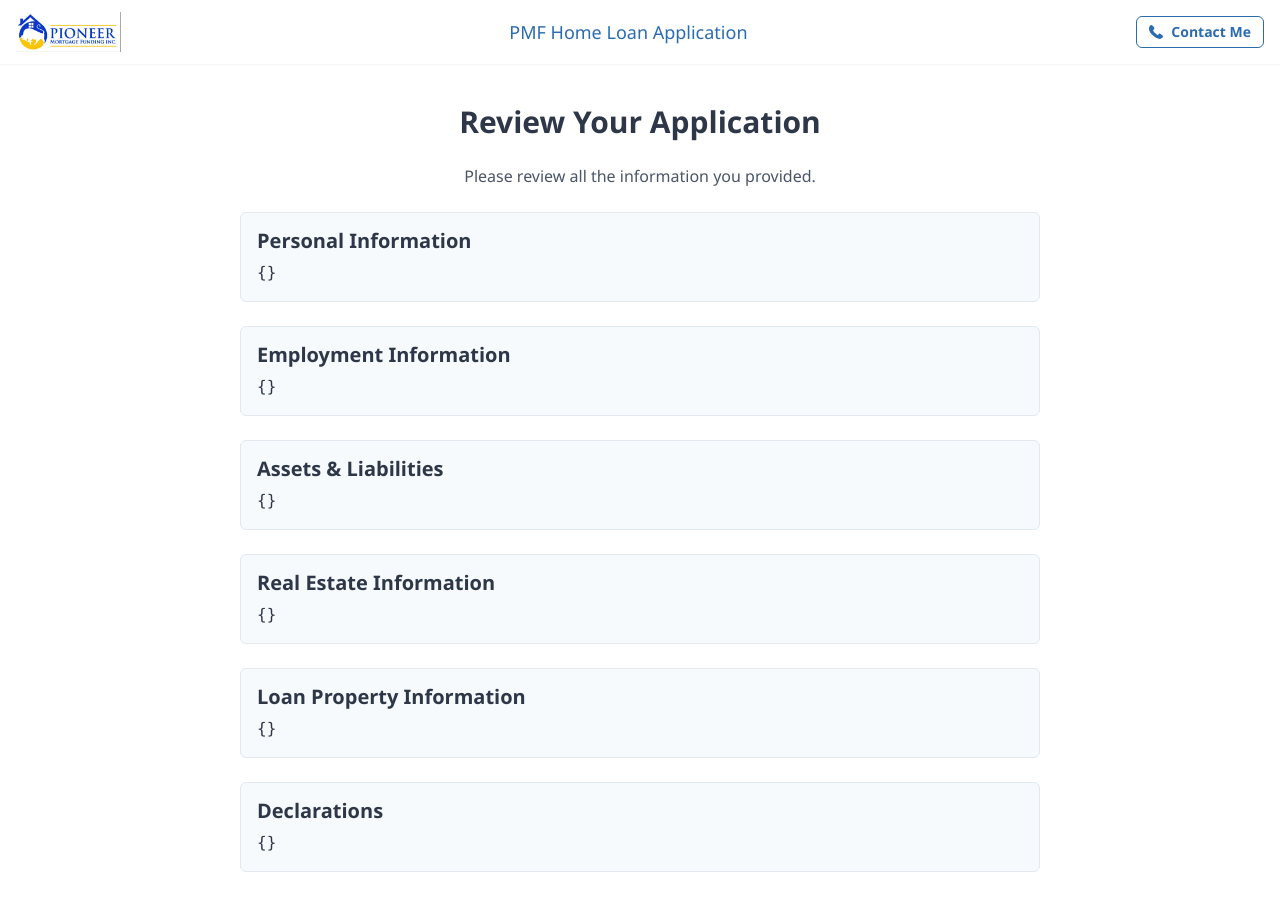
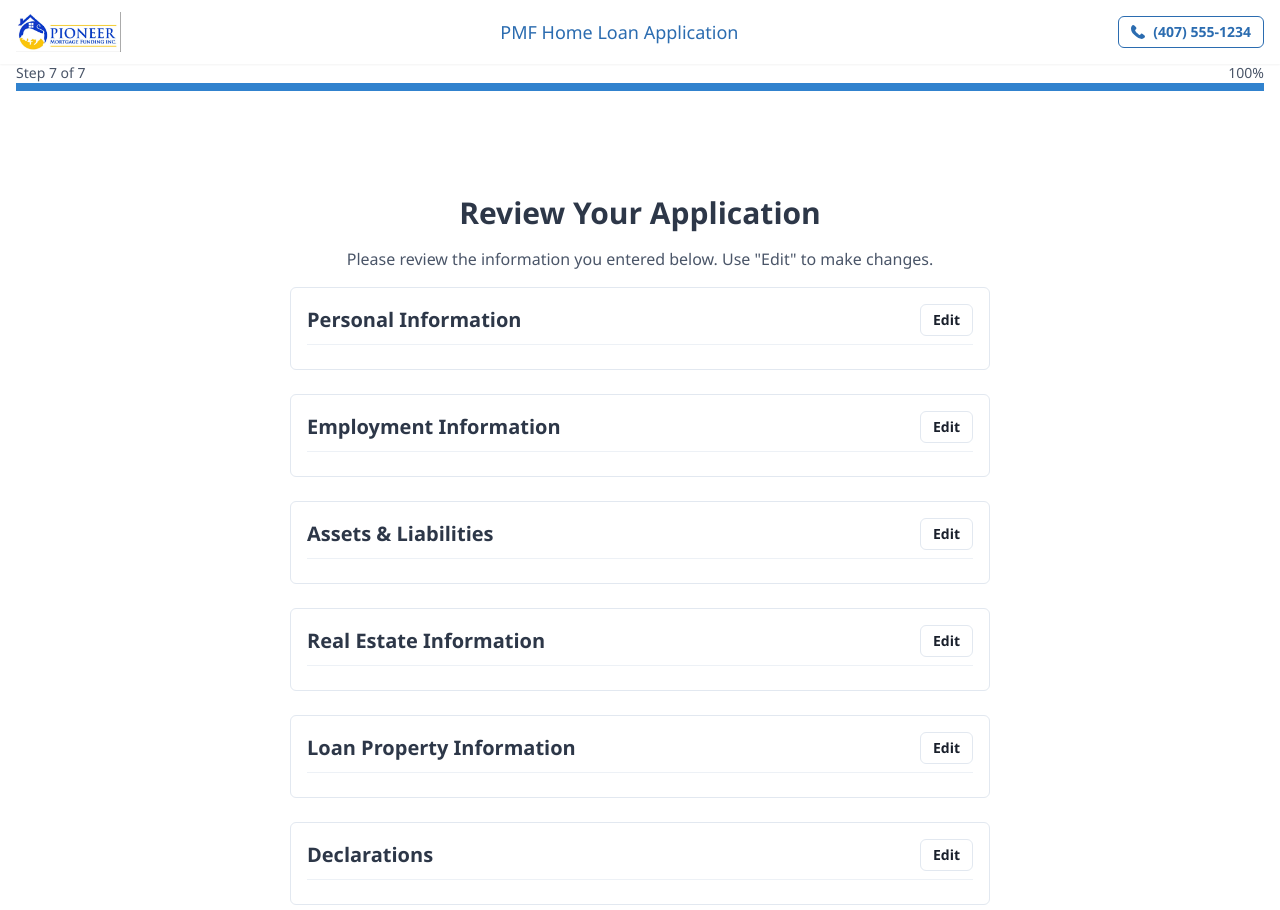
Before and after one commit to tomiwaaluko/mortgage-app, a React (Create React App) app: page /review in a window 1280 px wide. Shown: the top 910 px of the page. Built offline with nearby package versions, Linux system fonts and the light colour scheme.

Commit message:
Every field working properly and header completed but need to work on how to email shows up. right now it's half pretty half JSON

```diff
--- a/package.json
+++ b/package.json
@@ -5,6 +5,7 @@
   "dependencies": {
     "@chakra-ui/icons": "^2.2.4",
     "@chakra-ui/react": "^2.10.9",
+    "@emailjs/browser": "^4.4.1",
     "@emotion/react": "^11.14.0",
     "@emotion/styled": "^11.14.1",
     "@hookform/resolvers": "^5.1.1",
--- a/src/components/DeclarationsPage.tsx
+++ b/src/components/DeclarationsPage.tsx
@@ -41,7 +41,7 @@ const schema = yup.object({
 
 export const DeclarationsPage: React.FC = () => {
   const navigate = useNavigate();
-  const { updateDeclarations } = useLoanApp();
+  const { data, updateDeclarations } = useLoanApp();
 
   const {
   handleSubmit,
@@ -66,6 +66,7 @@ export const DeclarationsPage: React.FC = () => {
     declaredForeclosure: "",
     declaredBankruptcy: "",
     bankruptcyTypes: [],
+    ...data.declarations, // ✅ prefill from context
   },
 });
 
--- a/src/components/LoanPropertyInfoPage.tsx
+++ b/src/components/LoanPropertyInfoPage.tsx
@@ -95,7 +95,7 @@ const getErrorMessage = (err: any) => {
 
 export const LoanPropertyInfoPage: React.FC = () => {
   const navigate = useNavigate();
-  const { updateLoanProperty } = useLoanApp();
+  const { data, updateLoanProperty } = useLoanApp();
 
   const {
     handleSubmit,
@@ -116,7 +116,8 @@ export const LoanPropertyInfoPage: React.FC = () => {
       giftDeposited: "",
       giftSource: "",
       giftValue: "",
-        },
+      ...data.loanProperty, // ✅ merge existing data
+    },
   });
 
   const underContract = watch("underContract");
--- a/src/components/RealEstateInfoPage.tsx
+++ b/src/components/RealEstateInfoPage.tsx
@@ -46,7 +46,7 @@ const getErrorMessage = (err: any) => {
 
 export const RealEstateInfoPage: React.FC = () => {
   const navigate = useNavigate();
-  const { updateRealEstate } = useLoanApp();
+  const { data, updateRealEstate } = useLoanApp();
 
   const {
     handleSubmit,
@@ -59,6 +59,7 @@ export const RealEstateInfoPage: React.FC = () => {
     defaultValues: {
       ownsRealEstate: "",
       properties: [],
+      ...data.realEstate, // ✅ merge saved data if editing
     },
   });
 
--- a/src/components/ReviewPage.tsx
+++ b/src/components/ReviewPage.tsx
@@ -1,82 +1,204 @@
-import React from "react";
-import { Box, Button, Flex, Heading, Text, VStack } from "@chakra-ui/react";
+import React, { useRef, useState } from "react";
+import {
+  Box,
+  Button,
+  Flex,
+  VStack,
+  Heading,
+  Text,
+  Divider,
+  Select,
+  AlertDialog,
+  AlertDialogBody,
+  AlertDialogFooter,
+  AlertDialogHeader,
+  AlertDialogContent,
+  AlertDialogOverlay,
+  useToast,
+} from "@chakra-ui/react";
 import { useNavigate } from "react-router-dom";
+import { useLoanApp } from "../context/LoanAppContext";
 import { AnimatedPage } from "../functions/AnimatedPage";
-import { useLoanApp } from "../context/LoanAppContext";
+import emailjs from "@emailjs/browser";
+
+const DataRow: React.FC<{ label: string; value: any }> = ({ label, value }) => (
+  <Flex justify="space-between" py={1} borderBottom="1px solid #EDF2F7">
+    <Text fontWeight="medium" color="gray.700">
+      {label}
+    </Text>
+    <Text color="gray.800">{String(value)}</Text>
+  </Flex>
+);
 
 export const ReviewPage: React.FC = () => {
   const navigate = useNavigate();
   const { data } = useLoanApp();
+  const toast = useToast();
 
-  const onSubmit = () => {
-    console.log("Submitting Application:", data);
-    // You could POST this to your backend here
-    alert("Application submitted successfully!");
+  const [isDialogOpen, setIsDialogOpen] = useState(false);
+  const [recipient, setRecipient] = useState<string>("Luis Alban");
+  const [isSending, setIsSending] = useState(false);
+  const cancelRef = useRef<HTMLButtonElement>(null);
+
+  const handleSubmit = () => {
+    setIsDialogOpen(true);
+  };
+
+  const handleFinalSubmit = async () => {
+    setIsSending(true);
+
+    // Map recipient to email address
+    const emailMap: Record<string, string> = {
+      "Luis Alban": "lalban@pmfmortgage.com",
+      "Joshua Goff": "jgoff@pmfmortgage.com",
+      "Andy Hall": "ahall@pmfmortgage.com",
+    };
+
+    const recipientEmail = emailMap[recipient];
+
+    try {
+      await emailjs.send(
+        "PMF Lake Mary",
+        "template_sqtn2kq",
+        {
+          to_name: recipient,
+        to_email: recipientEmail,
+
+        personal_fullName: data.personalInfo.fullName,
+        personal_ssn: data.personalInfo.ssn,
+        personal_dob: data.personalInfo.dob,
+        personal_citizenship: data.personalInfo.citizenship,
+        personal_maritalStatus: data.personalInfo.maritalStatus,
+        personal_phone: data.personalInfo.phone,
+        personal_email: data.personalInfo.email,
+        personal_street: data.personalInfo.street,
+        personal_city: data.personalInfo.city,
+        personal_state: data.personalInfo.state,
+        personal_zip: data.personalInfo.zip,
+
+        employment_employerName: data.employmentInfo.employerName,
+        employment_position: data.employmentInfo.position,
+        employment_startDate: data.employmentInfo.startDate,
+        employment_yearsInLineOfWork: data.employmentInfo.yearsInLineOfWork,
+        employment_monthlyIncomeBase: data.employmentInfo.monthlyIncomeBase,
+
+        assets_summary: JSON.stringify(data.assetsLiabilities, null, 2),
+        realEstate_summary: JSON.stringify(data.realEstate, null, 2),
+        loanProperty_summary: JSON.stringify(data.loanProperty, null, 2),
+        declarations_summary: JSON.stringify(data.declarations, null, 2),
+        },
+        "AZ8_cULXf034K-faR"
+      );
+
+      toast({
+        title: "Application sent.",
+        description: `Successfully sent to ${recipient}.`,
+        status: "success",
+        duration: 5000,
+        isClosable: true,
+      });
+
+      setIsDialogOpen(false);
+      // Optionally navigate to thank you
+      // navigate("/");
+    } catch (error) {
+      console.error("Error sending email:", error);
+      toast({
+        title: "Error",
+        description: "There was an issue sending the application.",
+        status: "error",
+        duration: 5000,
+        isClosable: true,
+      });
+    } finally {
+      setIsSending(false);
+    }
   };
 
   return (
     <AnimatedPage>
       <Flex direction="column" minH="100vh" align="center" bg="white" px={4} py={6}>
-        <VStack spacing={6} maxW="800px" w="100%">
+        <VStack spacing={4} maxW="700px" w="100%">
           <Heading as="h2" size="lg" textAlign="center">
             Review Your Application
           </Heading>
           <Text textAlign="center" color="gray.600">
-            Please review all the information you provided.
+            Please review the information you entered below. Use "Edit" to make changes.
           </Text>
 
-          <Box w="100%" p={4} borderWidth="1px" borderRadius="md" bg="gray.50">
-            <Heading size="md" mb={2}>
-              Personal Information
-            </Heading>
-            <pre>{JSON.stringify(data.personalInfo, null, 2)}</pre>
-          </Box>
+          <VStack w="100%" spacing={6} align="stretch">
+            {[
+              { label: "Personal Information", path: "/personal-info", section: data.personalInfo },
+              { label: "Employment Information", path: "/employment-info", section: data.employmentInfo },
+              { label: "Assets & Liabilities", path: "/assets-liabilities", section: data.assetsLiabilities },
+              { label: "Real Estate Information", path: "/real-estate-info", section: data.realEstate },
+              { label: "Loan Property Information", path: "/loan-property-info", section: data.loanProperty },
+              { label: "Declarations", path: "/declarations", section: data.declarations },
+            ].map((s) => (
+              <Box key={s.label} borderWidth="1px" borderRadius="md" p={4}>
+                <Flex justify="space-between" align="center">
+                  <Heading as="h3" size="md">{s.label}</Heading>
+                  <Button size="sm" variant="outline" onClick={() => navigate(s.path)}>
+                    Edit
+                  </Button>
+                </Flex>
+                <Divider my={2} />
+                {Object.entries(s.section).map(([k, v]) => (
+                  <DataRow key={k} label={k} value={v || "-"} />
+                ))}
+              </Box>
+            ))}
+          </VStack>
 
-          <Box w="100%" p={4} borderWidth="1px" borderRadius="md" bg="gray.50">
-            <Heading size="md" mb={2}>
-              Employment Information
-            </Heading>
-            <pre>{JSON.stringify(data.employmentInfo, null, 2)}</pre>
-          </Box>
-
-          <Box w="100%" p={4} borderWidth="1px" borderRadius="md" bg="gray.50">
-            <Heading size="md" mb={2}>
-              Assets & Liabilities
-            </Heading>
-            <pre>{JSON.stringify(data.assetsLiabilities, null, 2)}</pre>
-          </Box>
-
-          <Box w="100%" p={4} borderWidth="1px" borderRadius="md" bg="gray.50">
-            <Heading size="md" mb={2}>
-              Real Estate Information
-            </Heading>
-            <pre>{JSON.stringify(data.realEstate, null, 2)}</pre>
-          </Box>
-
-          <Box w="100%" p={4} borderWidth="1px" borderRadius="md" bg="gray.50">
-            <Heading size="md" mb={2}>
-              Loan Property Information
-            </Heading>
-            <pre>{JSON.stringify(data.loanProperty, null, 2)}</pre>
-          </Box>
-
-          <Box w="100%" p={4} borderWidth="1px" borderRadius="md" bg="gray.50">
-            <Heading size="md" mb={2}>
-              Declarations
-            </Heading>
-            <pre>{JSON.stringify(data.declarations, null, 2)}</pre>
-          </Box>
-
-          <Flex justify="space-between" w="100%" mt={4}>
-            <Button variant="outline" onClick={() => navigate(-1)}>
-              Back
-            </Button>
-            <Button colorScheme="brand" onClick={onSubmit}>
+          <Flex justify="flex-end" mt={8} w="100%">
+            <Button colorScheme="blue" onClick={handleSubmit}>
               Submit Application
             </Button>
           </Flex>
         </VStack>
       </Flex>
+
+      {/* Modal */}
+      <AlertDialog
+        isOpen={isDialogOpen}
+        leastDestructiveRef={cancelRef}
+        onClose={() => setIsDialogOpen(false)}
+      >
+        <AlertDialogOverlay>
+          <AlertDialogContent>
+            <AlertDialogHeader fontSize="lg" fontWeight="bold">
+              Send Application
+            </AlertDialogHeader>
+
+            <AlertDialogBody>
+              <Text mb={2}>Who would you like to send this application to?</Text>
+              <Select
+                value={recipient}
+                onChange={(e) => setRecipient(e.target.value)}
+              >
+                <option value="Luis Alban">Luis Alban</option>
+                <option value="Joshua Goff">Joshua Goff</option>
+                <option value="Andy Hall">Andy Hall</option>
+              </Select>
+            </AlertDialogBody>
+
+            <AlertDialogFooter>
+              <Button ref={cancelRef} onClick={() => setIsDialogOpen(false)}>
+                Cancel
+              </Button>
+              <Button
+                colorScheme="blue"
+                onClick={handleFinalSubmit}
+                ml={3}
+                isLoading={isSending}
+                loadingText="Sending"
+              >
+                Send
+              </Button>
+            </AlertDialogFooter>
+          </AlertDialogContent>
+        </AlertDialogOverlay>
+      </AlertDialog>
     </AnimatedPage>
   );
 };
--- a/src/context/LoanAppContext.tsx
+++ b/src/context/LoanAppContext.tsx
@@ -19,6 +19,7 @@ interface PersonalInfo {
   residencyYears?: string;
   residencyMonths?: string;
   housingType?: string;
+  monthlyPayment?: string;
   previousAddress?: string;
 }
 
--- a/src/functions/Header.tsx
+++ b/src/functions/Header.tsx
@@ -1,9 +1,37 @@
 import React from "react";
-import { Flex, Image, Button, Text } from "@chakra-ui/react";
+import {
+  Flex,
+  Image,
+  Button,
+  Text,
+  Progress,
+  Box,
+  HStack,
+} from "@chakra-ui/react";
 import { PhoneIcon } from "@chakra-ui/icons";
+import { useNavigate, useLocation } from "react-router-dom";
 
 export const Header: React.FC = () => {
+  const navigate = useNavigate();
+  const location = useLocation();
+
+  // Define steps in order
+  const steps = [
+    "/personal-info",
+    "/employment-info",
+    "/assets-liabilities",
+    "/real-estate-info",
+    "/loan-property-info",
+    "/declarations",
+    "/review",
+  ];
+
+  const currentIndex = steps.indexOf(location.pathname);
+  const progressPercent =
+    currentIndex >= 0 ? Math.round(((currentIndex + 1) / steps.length) * 100) : 0;
+
   return (
+    <Box>
       <Flex
         position="fixed"
         top={0}
@@ -18,22 +46,51 @@ export const Header: React.FC = () => {
         zIndex={10}
       >
         {/* Logo */}
-      <Image src="/pmf-logo.png" alt="Logo" h="40px" />
+        <Image
+          src="/pmf-logo.png"
+          alt="Logo"
+          h="40px"
+          cursor="pointer"
+          onClick={() => navigate("/")}
+        />
 
         {/* Center Text */}
         <Text fontSize="lg" fontWeight="medium" color="blue.600">
           PMF Home Loan Application
         </Text>
 
-      {/* Contact Me */}
+        {/* Contact */}
         <Button
+          as="a"
+          href="tel:+14075551234"
           leftIcon={<PhoneIcon />}
           variant="outline"
           colorScheme="blue"
           size="sm"
         >
-        Contact Me
+          (407) 555-1234
         </Button>
       </Flex>
+
+      {/* Progress Bar and Step Text */}
+      {currentIndex >= 0 && (
+        <Box mt="62px" px={4}>
+          <HStack justify="space-between">
+            <Text fontSize="sm" color="gray.600">
+              Step {currentIndex + 1} of {steps.length}
+            </Text>
+            <Text fontSize="sm" color="gray.600">
+              {progressPercent}%
+            </Text>
+          </HStack>
+          <Progress
+            value={progressPercent}
+            size="sm"
+            colorScheme="blue"
+            borderRadius="0"
+          />
+        </Box>
+      )}
+    </Box>
   );
 };
```
Also changed, not shown: src/components/AssetsLiabilitiesPage.tsx (+12 -2 lines), src/components/EmploymentInfoPage.tsx (+43 -3 lines), src/components/PersonalInfoPage.tsx (+54 -45 lines), 1 other file (tests, documents, lock files or other folders). Lines whose indentation alone changed are shown as unchanged.
